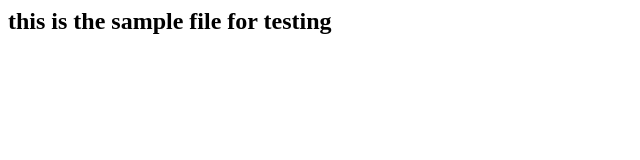
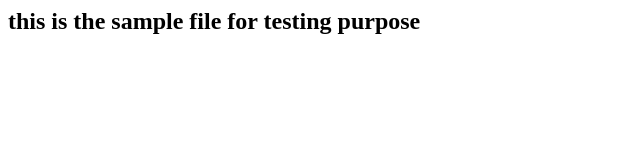
Before and after one commit to shubham-sharma7/instaweb, a plain HTML site: page index.html in a window 1280 px wide. Shown: the whole page, without its empty margins (0-640 px from the left). Drawn offline with Linux system fonts and the light colour scheme.

Commit message:
changed index.html

```diff
--- a/index.html
+++ b/index.html
@@ -5,6 +5,6 @@
         </title>
     </head>
     <body>
-        <h2>this is the sample file for testing</h2>
+        <h2>this is the sample file for testing purpose</h2>
     </body>
 </html>
```
